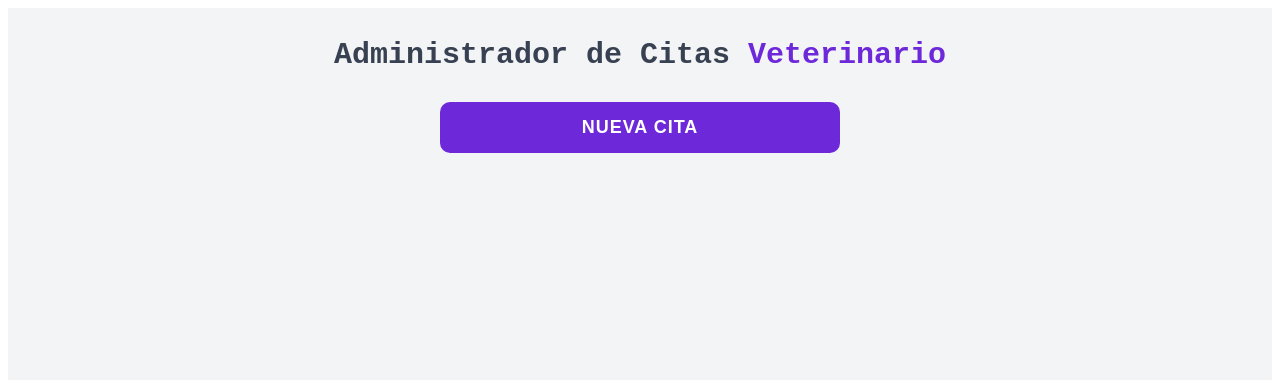
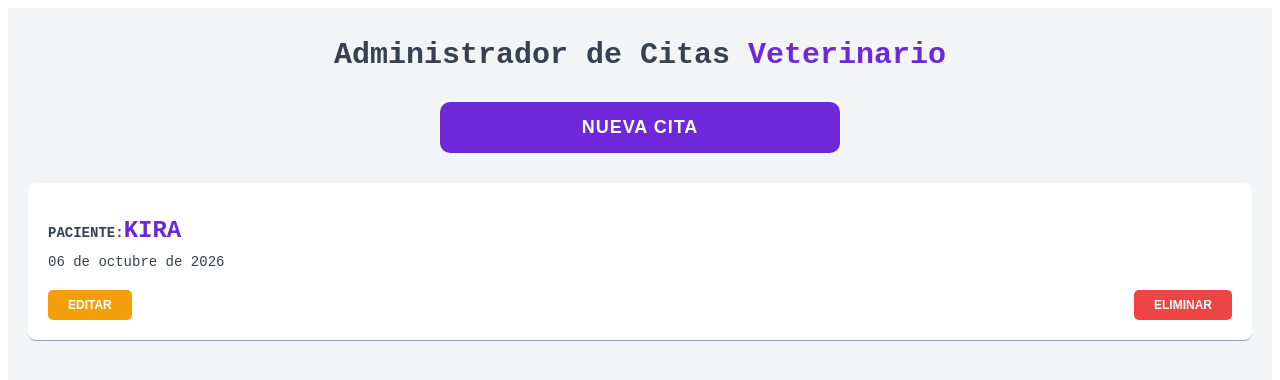
Before and after one commit to carlostellez11/citasReactJS, a React (Vite) app: page / in a window 1280 px wide. Shown: the top 380 px of the page. Built offline with nearby package versions, Linux system fonts and the light colour scheme.

Commit message:
Create Paciente card part 1

```diff
--- a/src/App.jsx
+++ b/src/App.jsx
@@ -1,9 +1,12 @@
 import { useState } from 'react';
 import Formulario from './components/Formulario.jsx';
 import './css/main.css';
+import Paciente from './components/Paciente.jsx';
 
 function App() {
   const [modalVisible, setModalVisible] = useState(false);
+  const [pacientes, setPacientes] = useState([]);
+  // Para pasar estados de un componente padre a un componente hijo se hace a traves de props
   return (
     <main className="container">
       <h1 className='titulo'>
@@ -16,12 +19,16 @@
         <span className='btn-texto-nueva-cita'>Nueva Cita</span>
       </button>
 
+      <Paciente />
+
       {modalVisible && (
         <div className='modal-overlay' role='dialog' aria-modal='true'>
           <div className='modal-content'>
             <Formulario
               modalVisible={modalVisible}
               setModalVisible={setModalVisible}
+              pacientes={pacientes}
+              setPacientes={setPacientes}
             />
           </div>
         </div>
--- a/src/components/Formulario.jsx
+++ b/src/components/Formulario.jsx
@@ -3,7 +3,9 @@
 
 const Formulario = ({
     modalVisible,
-    setModalVisible
+    setModalVisible,
+    pacientes,
+    setPacientes
 }) => {
     const [paciente, setPaciente] = useState('');
     const [nombrePropietario, setNombrePropietario] = useState('');
@@ -11,6 +13,7 @@
     const [telefono, setTelefono] = useState('');
     const [fechaAlta, setFechaAlta] = useState('');
     const [sintomas, setSintomas] = useState('');
+
     /**
      * Create 5 new states
      *  -nombrePropietario
@@ -31,7 +34,31 @@
 
     const handleCita= (e) => {
         e.preventDefault();
+        //Validation
+        if ([paciente.trim(), nombrePropietario.trim(), telefono.trim(), correo.trim(), fechaAlta.trim(), sintomas.trim()].includes('')){
+            window.alert('Error: Todos los campos son obligatorios')
+            return;
+        }
+
+        // Create an object with all values in the form
+        const nuevoPaciente = {
+            paciente,
+            nombrePropietario,
+            telefono,
+            correo,
+            fechaAlta,
+            sintomas
+        };
+
+        nuevoPaciente.id = Date.now();
+        console.log(nuevoPaciente);
+
+        // Save all new records
+        // state = add my object intp the array
+        setPacientes([...pacientes,nuevoPaciente])
+
     }
+
     return (
         <div className="formulario-contenido">
             <h2 className="formulario-titulo"> Nueva
--- /dev/null
+++ b/src/components/Paciente.jsx
@@ -0,0 +1,22 @@
+import '../css/paciente.css'
+const Paciente = () => {
+    return (
+        <article className="paciente-card">
+            <p className="paciente-label">Paciente:
+                <span className="paciente-nombre">Kira</span>
+            </p>
+            <p className="paciente-fecha">06 de octubre de 2026</p>
+
+            <div className="paciente-contenedor-botones">
+                <button
+                    className="paciente-btn paciente-btn-editar"
+                >Editar</button>
+                <button
+                    className="paciente-btn paciente-btn-eliminar"
+                >Eliminar</button>
+            </div>
+        </article>
+    );
+};
+
+export default Paciente;
--- /dev/null
+++ b/src/css/paciente.css
@@ -0,0 +1,54 @@
+.paciente-card {
+    background-color: #ffffff;
+    padding: 20px;
+    border-bottom: 1px solid #94a3b8;
+    border-radius: 8px;
+    cursor: pointer;
+}
+
+.paciente-label {
+    color: #374151;
+    text-transform: uppercase;
+    font-weight: 700;
+    margin-bottom: 10px;
+    font-size: 14px;
+}
+
+.paciente-nombre {
+    color: #6d28d9;
+    font-size: 24px;
+    font-weight: 700;
+    margin-bottom: 10px;
+}
+
+.paciente-fecha {
+    color: #374151;
+    margin: 0;
+    font-size: 14px;
+}
+
+.paciente-contenedor-botones {
+    display: flex;
+    justify-content: space-between;
+    gap: 10px;
+    margin-top: 20px;
+}
+
+.paciente-btn {
+    padding: 8px 20px;
+    border-radius: 5px;
+    border: none;
+    cursor: pointer;
+    text-transform: uppercase;
+    font-weight: 700;
+    font-size: 12px;
+    color: #ffffff;
+}
+
+.paciente-btn-editar {
+    background-color: #f59e0b;
+}
+
+.paciente-btn-eliminar{
+    background-color: #ef4444;
+}
```
Lines whose indentation alone changed are shown as unchanged.
